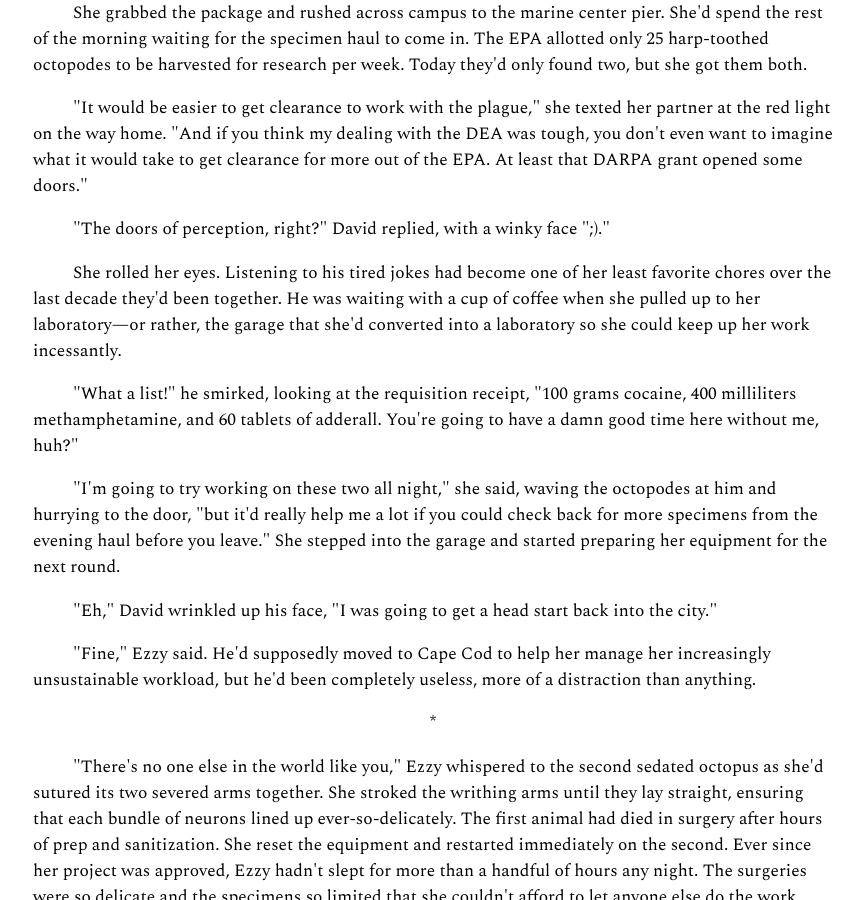
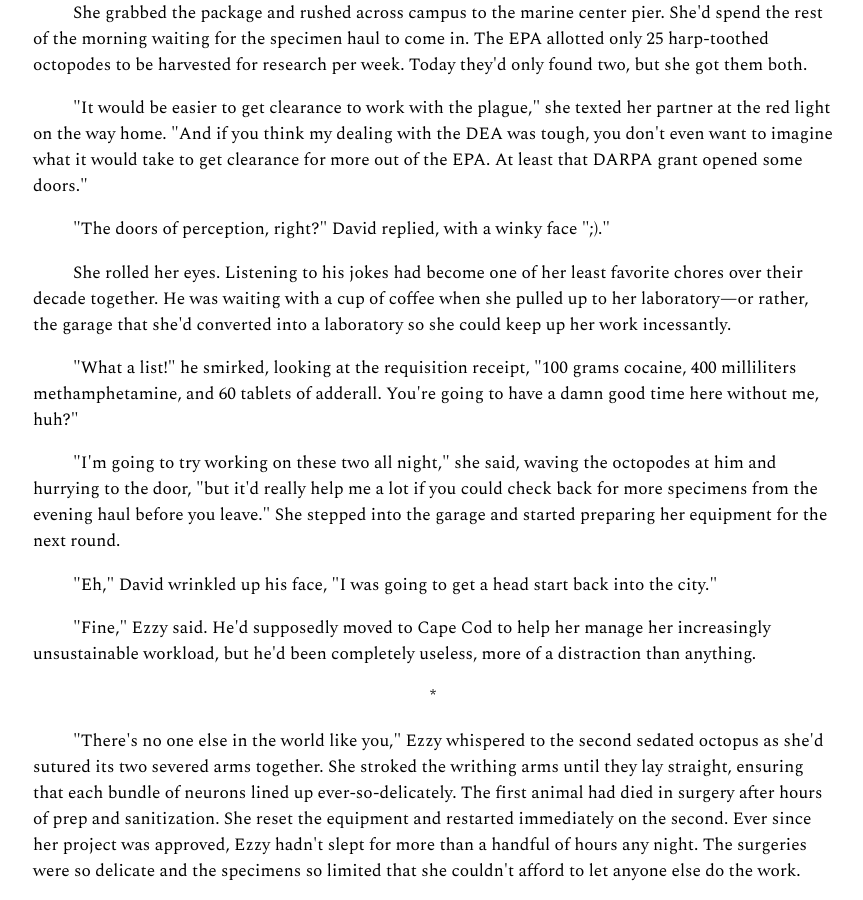
Before and after one commit to tcruven/n, a Jekyll site: the page built from index.html, in a window 1280 px wide and 900 px high, scrolled down 703 px. Shown: the whole window, without its empty margins (207-1070 px from the left). Built offline with Jekyll 4.4.1, drawn with Linux system fonts in a browser that asks for light colours; nearby versions of some CDN libraries; some web fonts are replaced.

Commit message:
slight rewording

```diff
--- a/index.html
+++ b/index.html
@@ -28,7 +28,7 @@ At least that DARPA grant opened some doors."
 "The doors of perception, right?" David replied, with a winky face ";)."
 </p>
 <p>
-She rolled her eyes.  Listening to his tired jokes had become one of her least favorite chores over the last decade they'd been together.  He was waiting with a cup of coffee when she pulled up to her laboratory—or rather, the garage that she'd converted into a laboratory so she could keep up her work incessantly.
+She rolled her eyes.  Listening to his jokes had become one of her least favorite chores over their decade together.  He was waiting with a cup of coffee when she pulled up to her laboratory—or rather, the garage that she'd converted into a laboratory so she could keep up her work incessantly.
 </p>
 <p>
 "What a list!" he smirked, looking at the requisition receipt, "100 grams cocaine, 400 milliliters methamphetamine, and 60 tablets of adderall. You're going to have a damn good time here without me, huh?"
```
